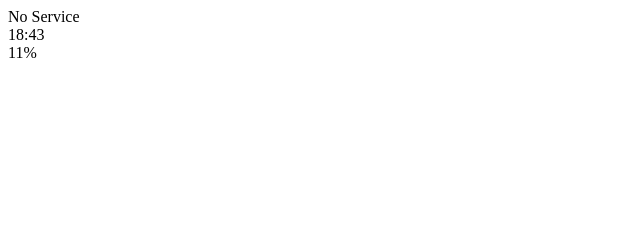
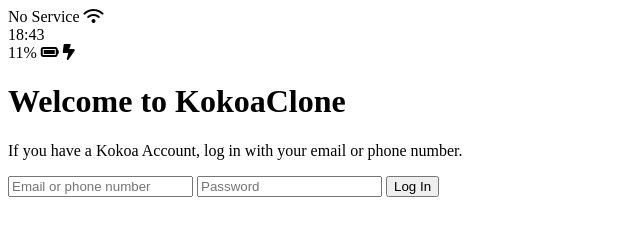
Before and after one commit to ChoiBoyoon/kakao-clone-2025, a plain HTML site: page index.html in a window 1280 px wide. Shown: the whole page, without its empty margins (0-640 px from the left). Drawn offline with Linux system fonts and the light colour scheme.

Commit message:
update 20250320

```diff
--- a/index.html
+++ b/index.html
@@ -9,16 +9,29 @@
     <div id="status-bar">
         <div class="status-bar__column">
             <span>No Service</span>
-            <!-- TO DO: WIFI icon-->
+            <i class="fa-solid fa-wifi"></i>
         </div>
         <div class="status-bar__column">
             <span>18:43</span>
         </div>
         <div class="status-bar__column">
             <span>11%</span>
-            <!-- TO DO: battery icon -->
-            <!-- TO DO: lightening icon -->
+            <i class="fa-solid fa-battery-full"></i>
+            <i class="fa-solid fa-bolt-lightning"></i>
         </div>
     </div>
+
+    <header class="welcome-header">
+        <h1 class="welcome-header__title">Welcome to KokoaClone</h1>
+        <p class="welcome-header__text">If you have a Kokoa Account, log in with your email or phone number.</p>
+    </header>
+
+    <form>
+        <input type="text" placeholder="Email or phone number"/>
+        <input type="password" placeholder="Password"/>
+        <input type="submit" value="Log In" />
+    </form>
+
+    <script src="https://kit.fontawesome.com/c9da0ce520.js" crossorigin="anonymous"></script>
 </body>
 </html>
```
Also changed, not shown: home.html (+7 -5 lines).
